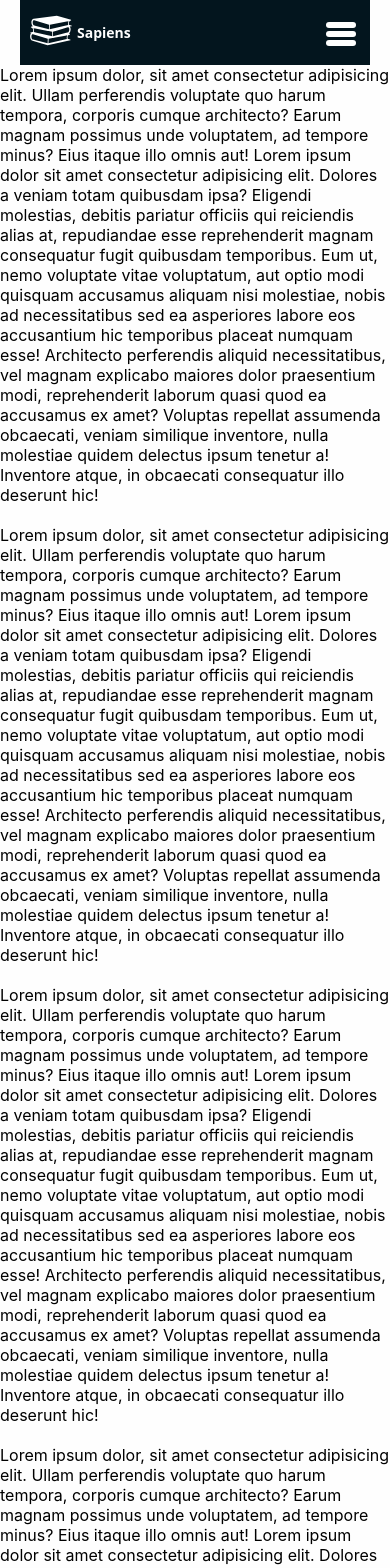
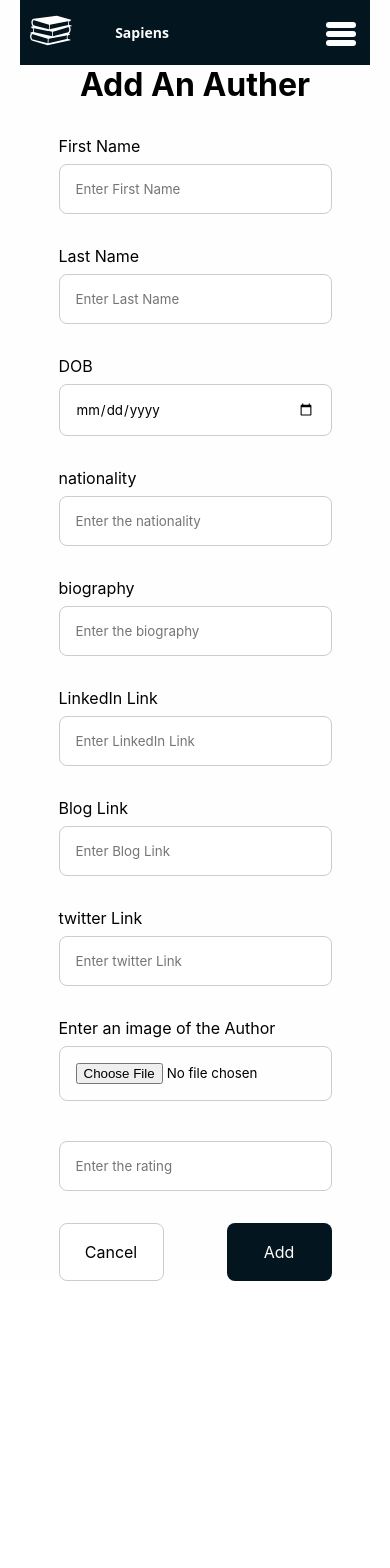
Before and after one commit to Layla-Hammoud/Knowledge-Corner-frontend, a React (Create React App) app: page /AllAuthors in a window 390 px wide. Shown: the top 1568 px of the page. After the commit the page ends 1313 px from the top, so only its background shows below. Built offline with nearby package versions, Linux system fonts and the light colour scheme.

Commit message:
finish admin forms

```diff
--- a/src/App.js
+++ b/src/App.js
@@ -1,10 +1,12 @@
 import React from "react";
 import NavBar from "./components/NavBar/NavBar";
+import AddBookForm from "./pages/AddBookForm/AddBookForm";
 // we have to import pages component in order to work in route
 import { Route, Routes } from "react-router-dom";
 import AllAuthors from "./pages/Home/AllAuthors";
 import SingleBook from "./pages/SingleBook/SingleBook";
 import SingleAuther from "./pages/SingleAuther/SingleAuther";
+import AddAuther from "./pages/AddAutherForm/AddAutherForm";
 function App() {
   return (
     <div className="App">
@@ -12,7 +14,7 @@ function App() {
       <Routes>
         {/* <Route path="/" element={<Hom />}>
           <Route path="/AllBooks" element={<AllBooks />}></Route> */}
-        <Route path="/AllAuthors" element={<AllAuthors />}></Route>
+        <Route path="/AllAuthors" element={<AddAuther />}></Route>
       </Routes>
     </div>
   );
--- /dev/null
+++ b/src/Form.module.css
@@ -0,0 +1,75 @@
+h1 {
+  text-align: center;
+}
+form {
+  width: 50%;
+  margin: 2em auto;
+  display: flex;
+  flex-direction: column;
+  justify-content: center;
+  align-items: center;
+  gap: 32px;
+}
+input,
+select {
+  width: 100%;
+  padding: 16px;
+  border-radius: 8px;
+  border: 1px solid #ccc;
+}
+input:focus {
+  border-color: #CCC;
+}
+
+label {
+  display: block;
+}
+.inputContainer {
+  width: 100%;
+  display: flex;
+  flex-direction: column;
+  align-items: flex-start;
+  gap: 8px;
+}
+.buttonContainer {
+  display: flex;
+  justify-content: space-between;
+  width: 100%;
+}
+button {
+  border-radius: 8px;
+  padding: 16px;
+  width: 160px;
+  text-align: center;
+  font-size: 16px;
+  font-style: normal;
+  font-weight: 400;
+  line-height: 24px;
+}
+.add{
+    background: #03151E;
+    color: white;
+    border: none;
+}
+.add:hover{
+  background: white;
+  color: #03151E;
+  border: 1px solid #CCC ;
+}
+.cancel{
+    border: 1px solid #CCC;
+    background-color: white;
+}
+.cancel:hover{
+  background: #03151E;
+  color: white;
+}
+@media only screen and (max-width:768px) {
+  form {
+    width: 70%;
+  }
+  button {
+    width: 105px;
+  }
+
+}
--- /dev/null
+++ b/src/pages/AddAutherForm/AddAutherForm.js
@@ -0,0 +1,63 @@
+import style from "../../Form.module.css";
+function AddAuther() {
+  return (
+    <>
+      <h1>Add An Auther</h1>
+      <form>
+        <div className={style.inputContainer}>
+          <label>First Name</label>
+          <input type="text" placeholder="Enter First Name" name="FirstName" />
+        </div>
+        <div className={style.inputContainer}>
+          <label>Last Name</label>
+          <input type="text" placeholder="Enter Last Name" name="LastName" />
+        </div>
+        <div className={style.inputContainer}>
+          <label>DOB</label>
+          <input type="date" placeholder="Enter the date of birth" name="DOB" />
+        </div>
+        <div className={style.inputContainer}>
+          <label>nationality</label>
+          <input
+            type="text"
+            placeholder="Enter the nationality"
+            name="nationality"
+          />
+        </div>
+        <div className={style.inputContainer}>
+          <label>biography</label>
+          <input
+            type="text"
+            placeholder="Enter the biography"
+            name="biography"
+          />
+        </div>
+        <div className={style.inputContainer}>
+          <label>LinkedIn Link</label>
+          <input type="text" placeholder="Enter LinkedIn Link" name="LinkedIn" />
+        </div>
+        <div className={style.inputContainer}>
+          <label>Blog Link</label>
+          <input type="text" placeholder="Enter Blog Link" name="Blog" />
+        </div>
+        <div className={style.inputContainer}>
+          <label>twitter Link</label>
+          <input type="text" placeholder="Enter twitter Link" name="twitter" />
+        </div>
+        <div className={style.inputContainer}>
+          <label>Enter an image of the Author</label>
+          <input type="file" name="image"/>
+        </div>
+        <div className={style.inputContainer}>
+          <label></label>
+          <input type="number" max={5} min={0} placeholder="Enter the rating" name="rating" />
+        </div>
+        <div className={style.buttonContainer}>
+        <button className={style.cancel}>Cancel</button>
+        <button className={style.add}>Add</button>
+        </div>
+      </form>
+    </>
+  );
+}
+export default AddAuther;
--- /dev/null
+++ b/src/pages/AddBookForm/AddBookForm.js
@@ -0,0 +1,61 @@
+import style from "../../Form.module.css";
+function AddBookForm() {
+  return (
+    <>
+      <h1>Launch book</h1>
+      <form>
+        <div className={style.inputContainer}>
+          <label>Title</label>
+          <input type="text" placeholder="Enter Title" name="title" />
+        </div>
+        <div className={style.inputContainer}>
+          <label>Language</label>
+          <input type="text" placeholder="Enter the language" name="language" />
+        </div>
+        <div className={style.inputContainer}>
+          <label>Pages</label>
+          <input type="number" placeholder="Enter the pages" name="pages" />
+        </div>
+        <div className={style.inputContainer}>
+          <label>Publication's date</label>
+          <input type="date" placeholder="Enter the date" name="date" />
+        </div>
+        <div className={style.inputContainer}>
+          <label>ISBN</label>
+          <input type="number" placeholder="Enter the ISBN" name="ISBN" />
+        </div>
+        <div className={style.inputContainer}>
+          <label>Description</label>
+          <input
+            type="text"
+            placeholder="Enter the description"
+            name="description"
+          />
+        </div>
+        <div className={style.inputContainer}>
+          <label>Select an Author:</label>
+          <select>
+            <option value="option1">Option 1</option>
+            <option value="option2">Option 2</option>
+          </select>
+        </div>
+        <div className={style.inputContainer}>
+          <label>Select a Category:</label>
+          <select>
+            <option value="option1">Option 1</option>
+            <option value="option2">Option 2</option>
+          </select>
+        </div>
+        <div className={style.inputContainer}>
+          <label>Enter an image</label>
+          <input type="file" />
+        </div>
+        <div className={style.buttonContainer}>
+        <button className={style.cancel}>Cancel</button>
+        <button className={style.add}>Add</button>
+        </div>
+      </form>
+    </>
+  );
+}
+export default AddBookForm;
```
